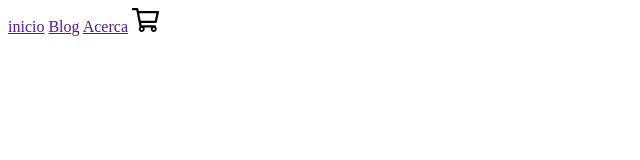
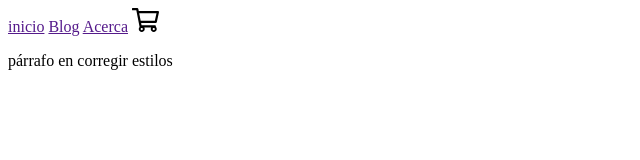
Before and after one commit to jtnjkb/fullstack101, a website: page index.html in a window 1280 px wide. Shown: the whole page, without its empty margins (0-640 px from the left). Drawn offline with Linux system fonts and the light colour scheme.

Commit message:
cambio en rama corregir estilos

```diff
--- a/index.html
+++ b/index.html
@@ -17,6 +17,7 @@
     <a href="">Blog</a>
     <a href="">Acerca</a>
     <img src="img/carrito.svg" class="svg-carrito" alt="">
+    <p>párrafo en corregir estilos</p>
 
 
 </body>
```
